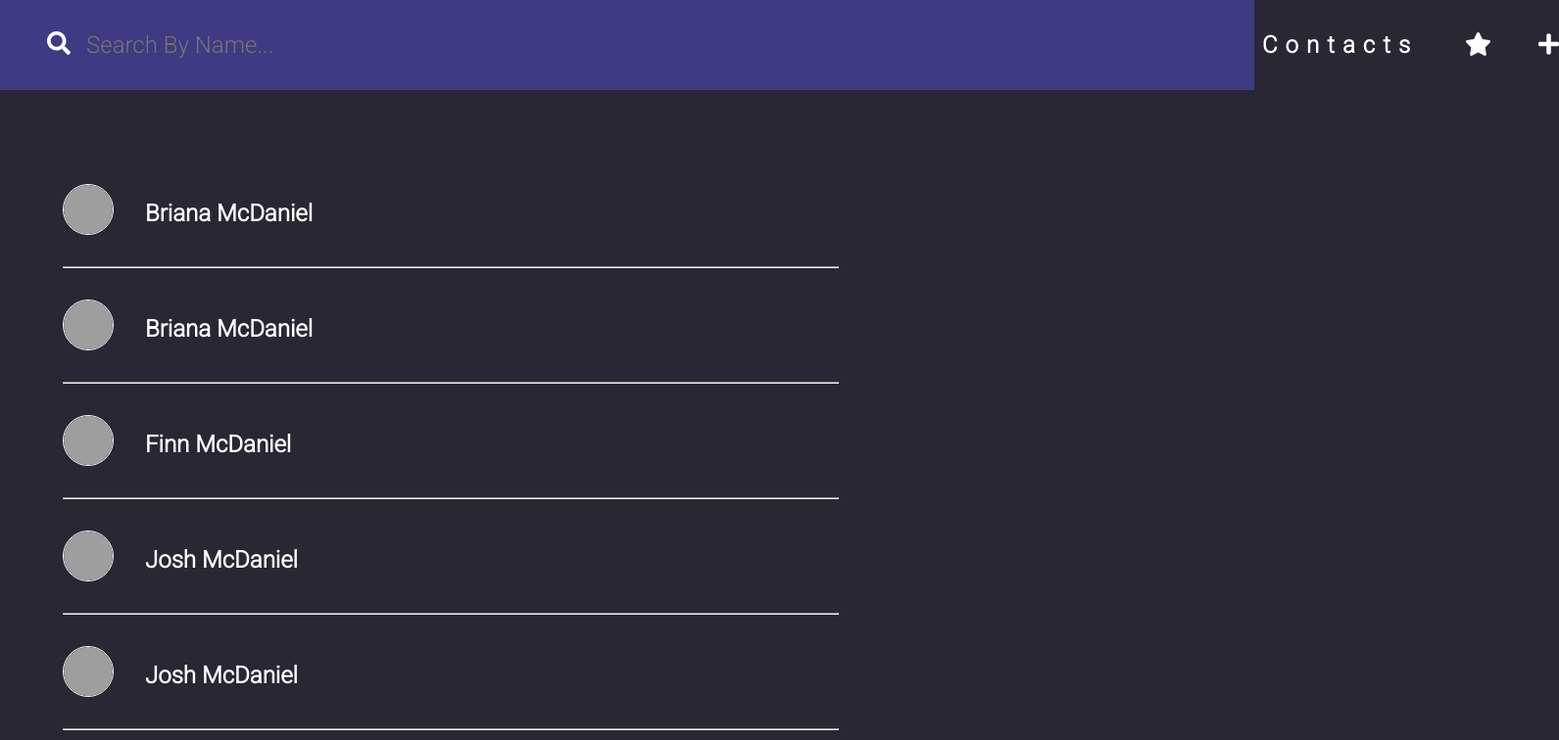
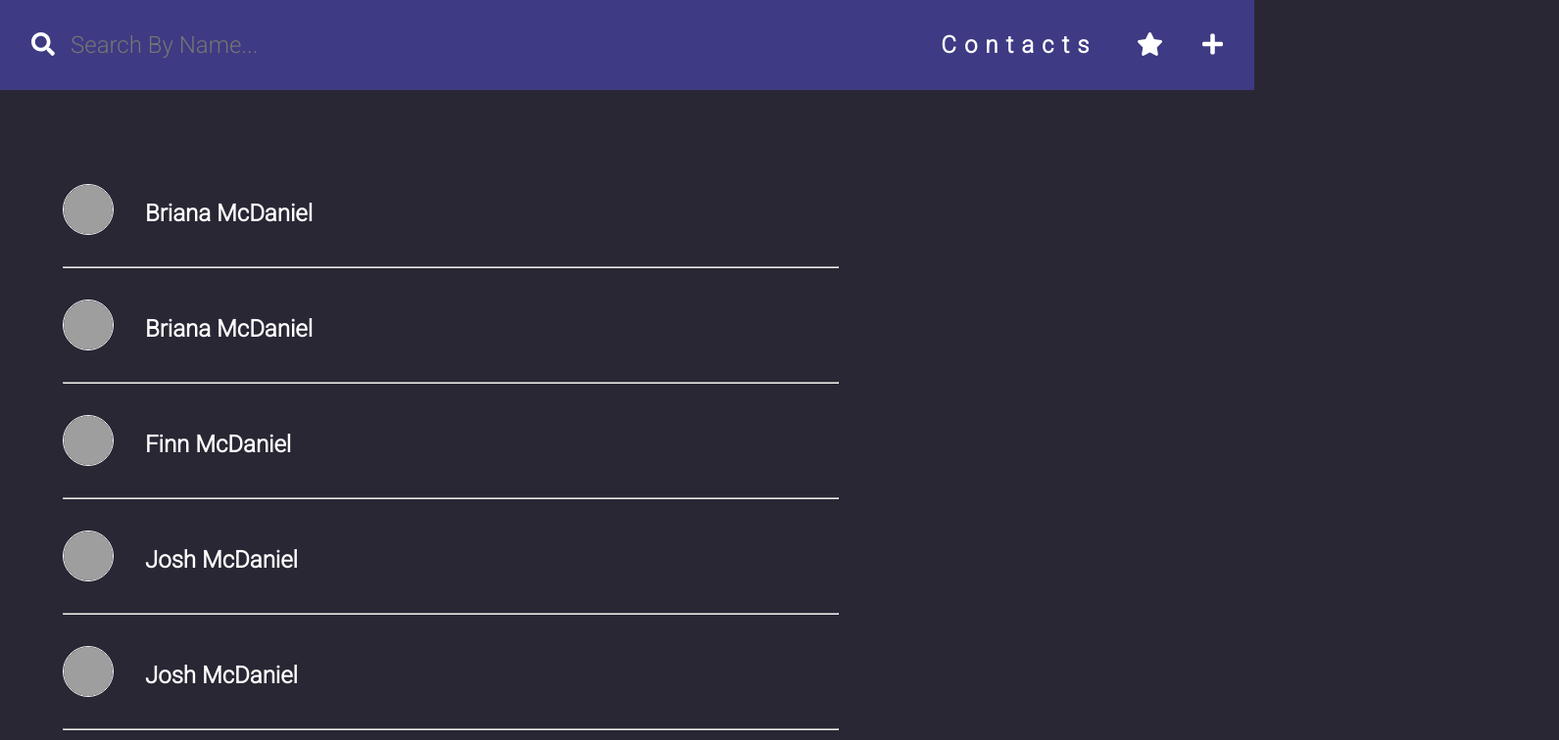
Before and after one commit to mcdanije22/new_contact_app, a React (Create React App) app: page / in a window 1280 px wide. Shown: the top 756 px of the page at 98% size, 1591 px wide, since content can reach past the window. Built offline with nearby package versions, Linux system fonts and the light colour scheme; grey boxes are pictures that could not be loaded.

Commit message:
responsive ui

```diff
--- a/src/components/addForm/addForm.scss
+++ b/src/components/addForm/addForm.scss
@@ -1,3 +1,12 @@
+
+$desktop:1114px;
+@mixin desktop {
+    @media (min-width: #{$desktop}) {
+      @content;
+    }
+}
+
+
 
 #addForm{
     background-color:#FFFFFF;
@@ -8,12 +17,24 @@
     border-radius: 4rem;
     box-shadow: 10px 10px 5px  rgba(0,0,0,0.4);
 
+    @include desktop{
+            width:30%;
+            height: 45rem;
+    }
+
         #inputGroup{
             margin-top:4rem;
+
+            @include desktop{
+                margin-top:2rem;
+            }
             .inputName{
                 font-size:2rem;
                 text-align: left;
                 margin-left:8rem;
+                @include desktop{
+                    font-size:1rem;
+                }
             }
         }
         #addFormBanner{
@@ -21,6 +42,11 @@
             height:8rem;
             border-radius: 4rem 4rem 0 0;
             font-size:1.5rem;
+
+            @include desktop{
+                height:7rem;
+                font-size:1rem;
+            }
             h2{
                 padding-top:2.5rem;
                 margin-left:6rem;
@@ -28,28 +54,39 @@
         }
         .addInput{
             width: 60%;
-            margin: 3%;
+            margin: 1%;
             text-align:center;
-            font-size:2rem;
+            font-size:3rem;
             border: none;
             border-bottom: 1px solid;
             outline:none;
+
+            @include desktop{
+                font-size:1rem;
+                height:2rem;
+                width:50%;
+            }
         }
         #addtBtn, #clearBtn{
             border: 1px black solid;
             font-size:2rem;
             padding:2rem;
-            margin: 1.5rem 0 .5rem 0;
             border-radius: 2.5rem;
             color:white;
+            @include desktop{
+                padding:1rem;
+                font-size:1.5rem;
+            }
         }
         #addtBtn{
             background-color:rgb(92, 207, 142);
-            width:70%;
+            width:60%;
+            margin-top:3rem;
         }
         #clearBtn{
             background-color:#f44336;
             width:50%;
+            margin-top:2rem;
         }
         #closeBtn{
             font-size:3rem;
--- a/src/components/contacts/contactDisplay.scss
+++ b/src/components/contacts/contactDisplay.scss
@@ -1,4 +1,4 @@
-$desktop:1024px;
+$desktop:1114px;
 @mixin desktop {
     @media (min-width: #{$desktop}) {
       @content;
--- a/src/components/navigationBar/NavigationBar.js
+++ b/src/components/navigationBar/NavigationBar.js
@@ -7,7 +7,6 @@ import SearchField from './searchField/SearchField';
 
 const NavigationBar = ({
     modalToggle,
-    toggleSearchField,
     toggleFavoriteList,
     showFavorites,
     searchFieldToggle,
@@ -17,6 +16,7 @@ const NavigationBar = ({
 })=>{
 
     return(
+        <div id='navBar'>
             <ul id ='nav'>
          <li id='favBtnOrder'>
                     <button
@@ -43,6 +43,11 @@ const NavigationBar = ({
                     </button>
                 </li>
                 <li id='searchBarOrder'>
+                <FontAwesomeIcon
+                id='searchBtn'
+                icon={faSearch}
+                style={{color:searchField===''? 'white': 'rgb(32, 210, 241)'}}
+                />
                 <SearchField
                 id='search'
                 searchField = {searchField}
@@ -50,13 +55,9 @@ const NavigationBar = ({
                 searchFieldToggle={searchFieldToggle}
                 />
                 </li>
-                <li>
-                <FontAwesomeIcon
-                id='searchBtn'
-                icon={faSearch}
-                />
-            </li>
+
             </ul>
+            </div>
     )
 }
 export default NavigationBar;
--- a/src/components/navigationBar/navigationBar.scss
+++ b/src/components/navigationBar/navigationBar.scss
@@ -1,4 +1,4 @@
-$desktop:1024px;
+$desktop:1114px;
 @mixin desktop {
     @media (min-width: #{$desktop}) {
       @content;
@@ -40,6 +40,7 @@ $desktop:1024px;
 }
 
 @include desktop{
+#navBar{
 
   #nav{
     padding:2rem;
@@ -48,19 +49,20 @@ $desktop:1024px;
     display:flex;
     #favBtnOrder{
       order:3;
-      margin-right:3rem;
+      // margin-right:3rem;
     }
     #contactHeaderOrder{
       order:2;
-      margin-left:22rem;
-      margin-right:3rem;
+      // margin-left:22rem;
+      // margin-right:3rem;
     }
     #addBtnOrder{
       order:4;
+      // margin-right:1rem;
     }
     #searchBarOrder{
       order:1;
-      margin-left:1rem;
+      // margin-left:1rem;
     }
     #contactHeader{
       font-size:1.5rem;
@@ -70,9 +72,10 @@ $desktop:1024px;
     color:white;
     }
     #searchBtn{
-      display:block;
-      margin-left:1rem;
+      display:inline-block;
+      margin-right:1rem;
+      // margin-left:2rem;
     }
   }
-
 }
+}
--- a/src/components/navigationBar/searchField/searchField.scss
+++ b/src/components/navigationBar/searchField/searchField.scss
@@ -1,4 +1,4 @@
-$desktop:1024px;
+$desktop:1114px;
 @mixin desktop {
     @media (min-width: #{$desktop}) {
       @content;
```
